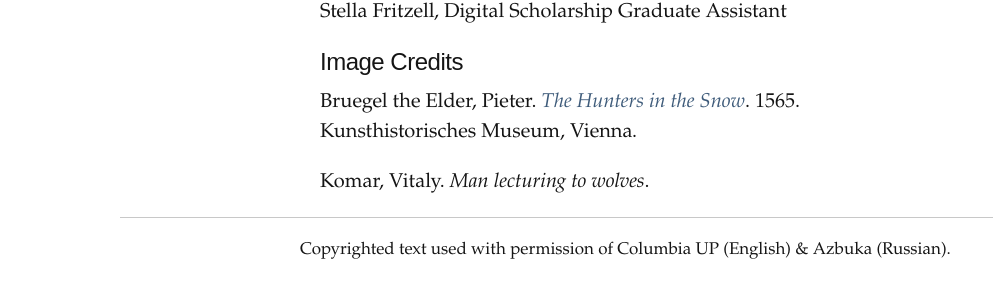
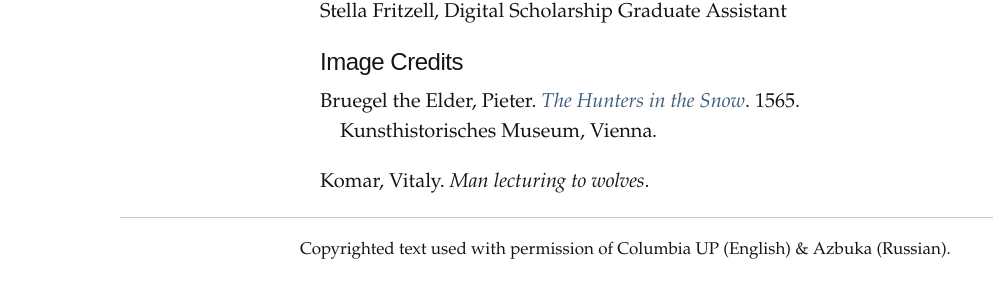
Before and after one commit to encyclopedia-of-the-dog/encyclopedia-of-the-dog.github.io, a Jekyll site: the page built from credits.md, in a window 1280 px wide. Shown: the part 1030-1315 px from the top of the page, without its empty margins (0-993 px from the left). Built offline with Jekyll 4.4.1, drawn with Linux system fonts in a browser that asks for light colours.

Commit message:
update credits

```diff
--- a/credits.md
+++ b/credits.md
@@ -35,7 +35,8 @@ Karina Gonzalez, Educational and Scholarly Technology Assistant
 Stella Fritzell, Digital Scholarship Graduate Assistant
 
 ## Image Credits
+<div class="bibliography" markdown="1">
+- Bruegel the Elder, Pieter. [*The Hunters in the Snow*](https://commons.wikimedia.org/wiki/File:Pieter_Bruegel_the_Elder_-_Hunters_in_the_Snow_(Winter)_-_Google_Art_Project.jpg). 1565. Kunsthistorisches Museum, Vienna.
 
-Bruegel the Elder, Pieter. [*The Hunters in the Snow*](https://commons.wikimedia.org/wiki/File:Pieter_Bruegel_the_Elder_-_Hunters_in_the_Snow_(Winter)_-_Google_Art_Project.jpg). 1565. Kunsthistorisches Museum, Vienna.
-
-Komar, Vitaly. *Man lecturing to wolves*.
+- Komar, Vitaly. *Man lecturing to wolves*.
+</div>
```
